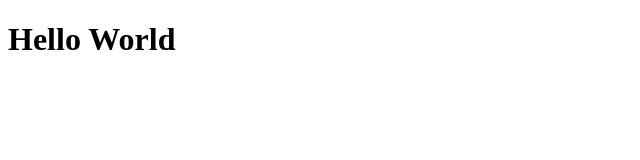
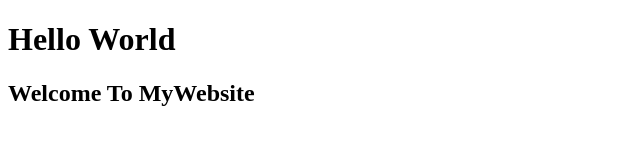
Before and after one commit to AChuLy/DayCalculate, a plain HTML site: page index.html in a window 1280 px wide. Shown: the whole page, without its empty margins (0-640 px from the left). Drawn offline with Linux system fonts and the light colour scheme.

Commit message:
add welcome message

```diff
--- a/index.html
+++ b/index.html
@@ -5,4 +5,5 @@
 </head>
 <body>
 	<h1>Hello World</h1>
+	<h2>Welcome To MyWebsite</h2>
 </body>
```
